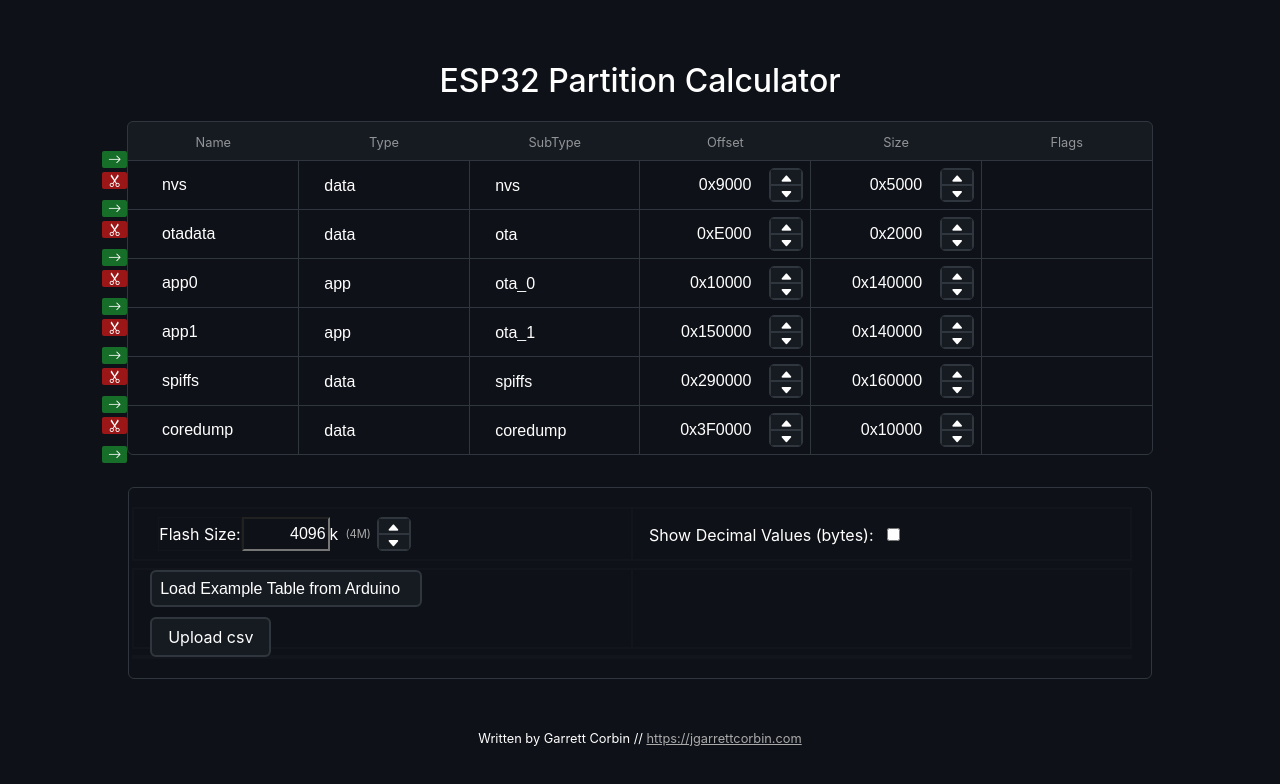
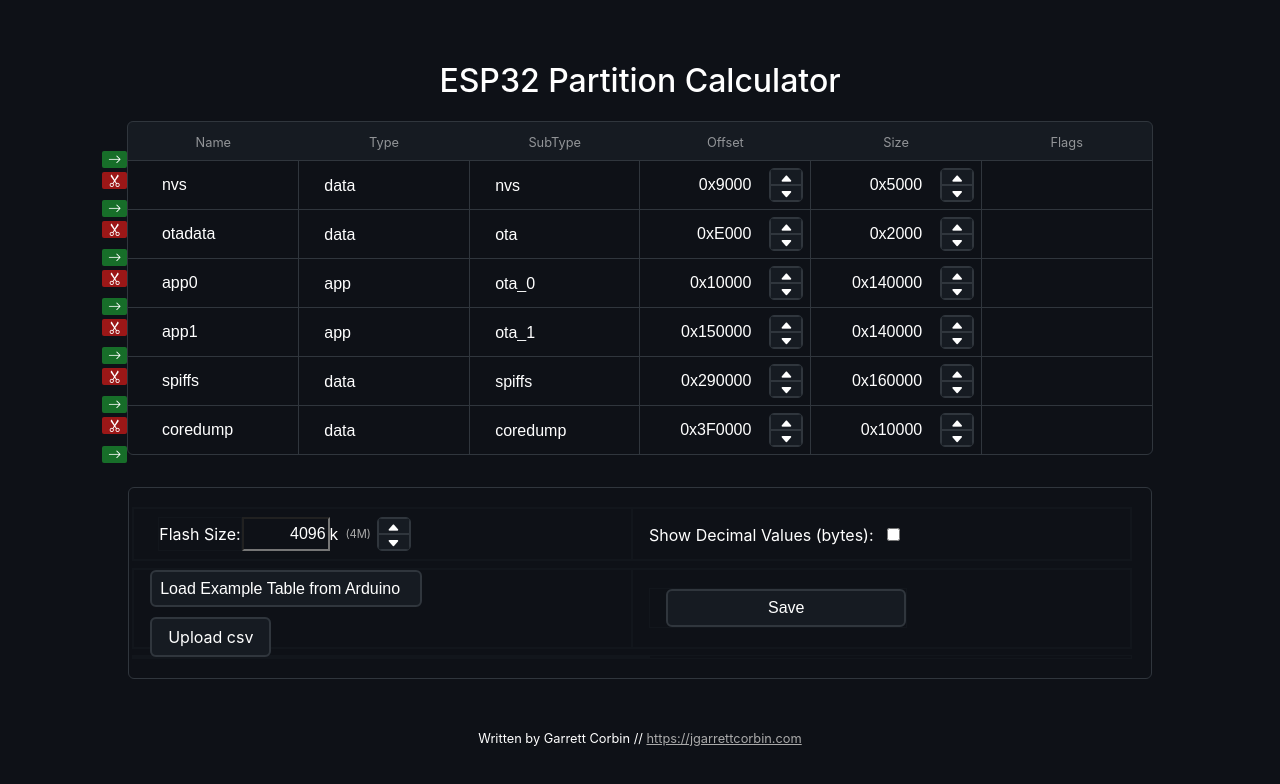
Before and after one commit to platevoltage/esp32-partition-calculator, a React (Create React App) app: page / in a window 1280 px wide. Shown: the top 784 px of the page. Built offline with nearby package versions, Linux system fonts and the light colour scheme.

Commit message:
added save button

```diff
--- a/src/components/Options.css
+++ b/src/components/Options.css
@@ -84,13 +84,17 @@
 
 .checkbox {
     margin: 1em;
+
+
 }
 
 input[type="file"] {
     display: none;
 }
 
-.file-upload {
+.file-upload, .options .button {
+    color: inherit;
+    font-size: inherit;
     border: 2px solid #30363d;
     background-color: #161b22;
     border-radius: 6px;
--- a/src/components/Options.tsx
+++ b/src/components/Options.tsx
@@ -34,7 +34,9 @@
                 <FileSelect setTable={setTable} />
             </div>
             <div className="options-column">
-
+                <div className="options-column">
+                    <button className="button"> Save </button>
+                </div>
             </div>
         </div>
 
@@ -42,9 +44,7 @@
             <div className="options-column">
                 {/* <button>Load from file</button> */}
             </div>
-            <div className="options-column">
 
-            </div>
         </div>
 
     </div>
```
